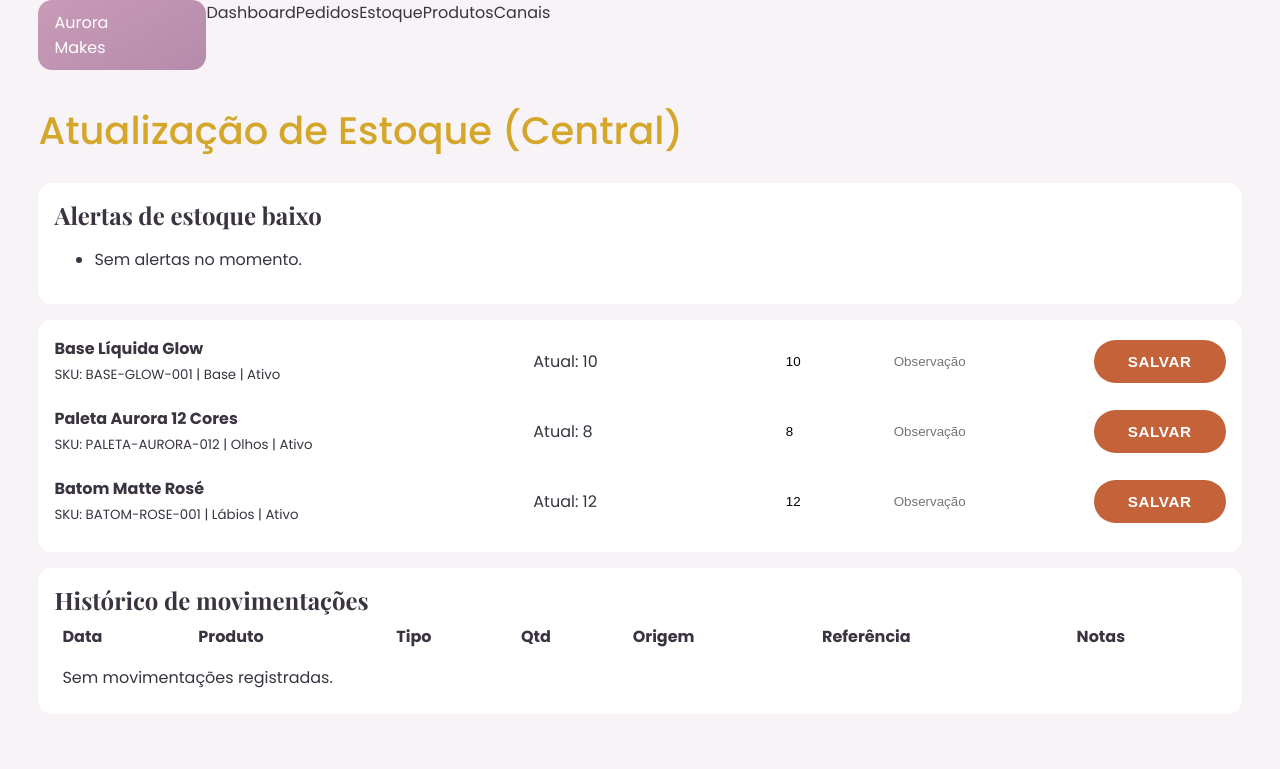
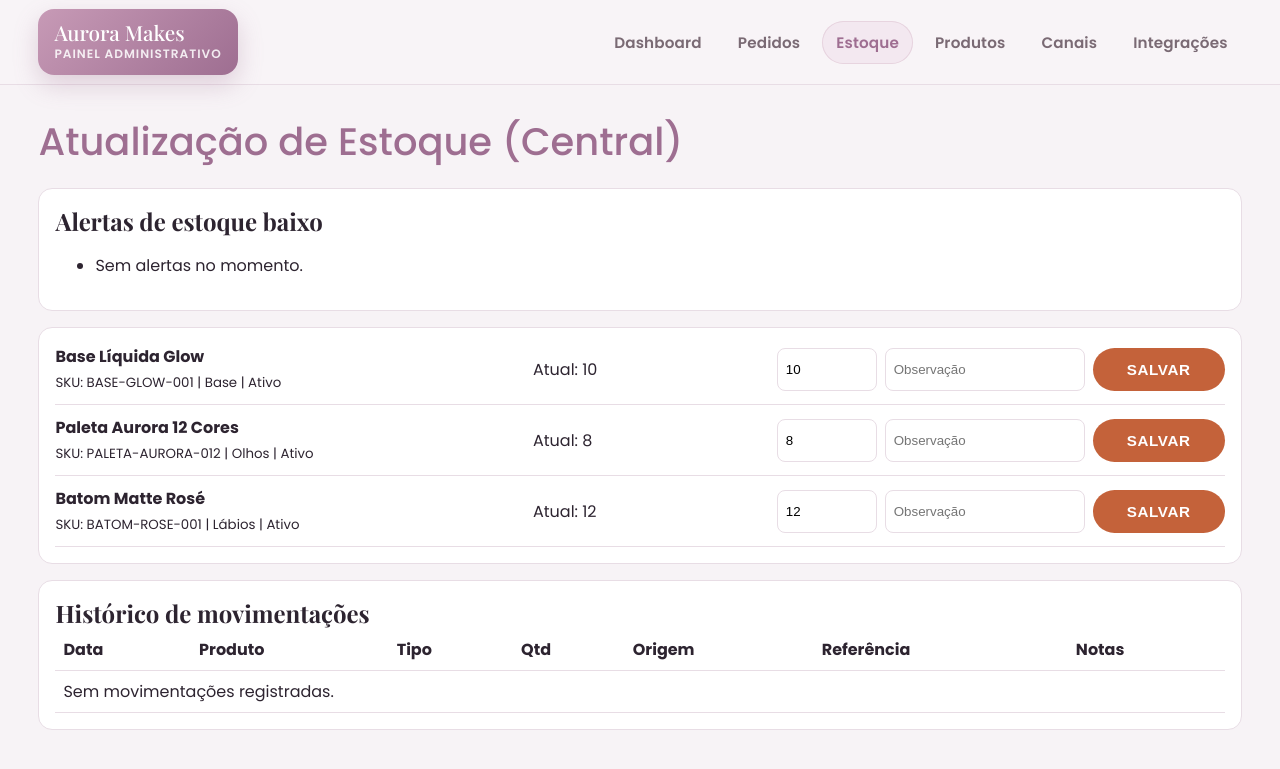
Before and after one commit to lr0999835-cpu/aurormakes, a Flask app: page /admin/stock in a window 1280 px wide. Shown: the top 769 px of the page. Run offline with Flask 3, Linux system fonts and the light colour scheme; data comes from the database, SQL or seed files in the repository; data that the repository does not hold is empty.

Commit message:
Redesign admin navigation with reusable responsive header

```diff
--- /dev/null
+++ b/backend/templates/admin/_admin_nav.html
@@ -0,0 +1,37 @@
+{% set nav_items = [
+  ('Dashboard', url_for('admin.admin_dashboard')),
+  ('Pedidos', url_for('admin.admin_orders')),
+  ('Estoque', url_for('admin.admin_stock')),
+  ('Produtos', url_for('admin.admin_products')),
+  ('Canais', url_for('admin.admin_channels')),
+  ('Integrações', url_for('admin.admin_integrations')),
+] %}
+<header class="admin-header">
+  <div class="container admin-header-inner">
+    <a href="/" class="admin-brand" aria-label="Aurora Makes - voltar para a loja">
+      <span class="admin-brand-title">Aurora Makes</span>
+      <span class="admin-brand-subtitle">Painel administrativo</span>
+    </a>
+
+    <details class="admin-mobile-nav" role="group">
+      <summary aria-label="Abrir menu de navegação administrativa">
+        <span></span>
+        <span></span>
+        <span></span>
+      </summary>
+      <nav class="admin-mobile-nav-panel" aria-label="Navegação mobile do admin">
+        {% for label, href in nav_items %}
+          {% set is_active = request.path == href %}
+          <a href="{{ href }}" {% if is_active %}aria-current="page"{% endif %}>{{ label }}</a>
+        {% endfor %}
+      </nav>
+    </details>
+
+    <nav class="admin-nav" aria-label="Navegação principal do admin">
+      {% for label, href in nav_items %}
+        {% set is_active = request.path == href %}
+        <a href="{{ href }}" class="admin-nav-link{% if is_active %} is-active{% endif %}" {% if is_active %}aria-current="page"{% endif %}>{{ label }}</a>
+      {% endfor %}
+    </nav>
+  </div>
+</header>
--- /dev/null
+++ b/backend/templates/admin/_layout.html
@@ -0,0 +1,16 @@
+<!DOCTYPE html>
+<html lang="pt-BR">
+<head>
+  <meta charset="UTF-8">
+  <meta name="viewport" content="width=device-width, initial-scale=1.0">
+  <title>{% block title %}Admin{% endblock %}</title>
+  <link rel="stylesheet" href="/css/style.css">
+  {% block head_extra %}{% endblock %}
+</head>
+<body class="admin-body">
+  {% include 'admin/_admin_nav.html' %}
+  <main class="container admin-main section">
+    {% block content %}{% endblock %}
+  </main>
+</body>
+</html>
--- a/backend/templates/admin/stock.html
+++ b/backend/templates/admin/stock.html
@@ -1,10 +1,8 @@
-<!DOCTYPE html>
-<html lang="pt-BR">
-<head>
-  <meta charset="UTF-8">
-  <meta name="viewport" content="width=device-width, initial-scale=1.0">
-  <title>Admin | Estoque</title>
-  <link rel="stylesheet" href="/css/style.css">
+{% extends 'admin/_layout.html' %}
+
+{% block title %}Admin | Estoque{% endblock %}
+
+{% block head_extra %}
 <style>
   .admin-card { background: #fff; border: 1px solid var(--border); border-radius: 14px; padding: 16px; }
   .stock-grid { display: grid; gap: 10px; }
@@ -14,22 +12,9 @@
   table { width: 100%; border-collapse: collapse; }
   th, td { border-bottom: 1px solid var(--border); padding: 8px; text-align: left; }
 </style>
-</head>
-<body>
-  <header class="topo">
-    <div class="container nav-wrapper">
-      <a href="/" class="logo">Aurora <span>Makes</span></a>
-      <nav class="menu">
-        <a href="/admin/dashboard">Dashboard</a>
-        <a href="/admin/orders">Pedidos</a>
-        <a href="/admin/stock" class="active">Estoque</a>
-        <a href="/admin/products">Produtos</a>
-        <a href="/admin/channels">Canais</a>
-      </nav>
-    </div>
-  </header>
+{% endblock %}
 
-  <main class="container section">
+{% block content %}
 <h1 class="section-title">Atualização de Estoque (Central)</h1>
 
 <section class="admin-card" style="margin-bottom: 16px;">
@@ -85,6 +70,4 @@
     </tbody>
   </table>
 </section>
-  </main>
-</body>
-</html>
+{% endblock %}
--- a/css/style.css
+++ b/css/style.css
@@ -9,6 +9,14 @@
   --text-soft: #7e6e78;
   --white: #ffffff;
   --border-soft: #e8d9e2;
+  --border: #e8dde5;
+  --admin-bg: #f7f3f6;
+  --admin-surface: #ffffff;
+  --admin-brand: #c79ab6;
+  --admin-brand-dark: #9e6e91;
+  --admin-text: #2d2430;
+  --admin-muted: #7a6a74;
+  --admin-hover: #f3e8f0;
   --hover-pink: #ebc8db;
   --radius-card: 18px;
   --radius-pill: 999px;
@@ -597,6 +605,156 @@ a { text-decoration: none; color: inherit; }
   font-size: 0.93rem;
 }
 
+
+
+/* Admin dashboard shell */
+.admin-body {
+  background: var(--admin-bg);
+  color: var(--admin-text);
+}
+
+.admin-header {
+  position: sticky;
+  top: 0;
+  z-index: 140;
+  backdrop-filter: blur(8px);
+  background: color-mix(in srgb, var(--admin-bg) 88%, white 12%);
+  border-bottom: 1px solid var(--border);
+}
+
+.admin-header-inner {
+  display: flex;
+  align-items: center;
+  gap: 20px;
+  justify-content: space-between;
+  min-height: 84px;
+}
+
+.admin-brand {
+  min-width: 200px;
+  background: linear-gradient(135deg, var(--admin-brand), var(--admin-brand-dark));
+  color: #fff;
+  border-radius: 16px;
+  padding: 12px 16px;
+  box-shadow: 0 10px 24px rgba(158, 110, 145, 0.28);
+  display: inline-flex;
+  flex-direction: column;
+  gap: 2px;
+}
+
+.admin-brand-title {
+  font-family: "Playfair Display", serif;
+  font-size: 1.3rem;
+  line-height: 1.1;
+}
+
+.admin-brand-subtitle {
+  font-size: 0.76rem;
+  letter-spacing: 0.08em;
+  text-transform: uppercase;
+  font-weight: 600;
+  opacity: 0.86;
+}
+
+.admin-nav {
+  display: flex;
+  align-items: center;
+  gap: 8px;
+  flex-wrap: wrap;
+  justify-content: flex-end;
+}
+
+.admin-nav-link {
+  border-radius: 999px;
+  padding: 10px 14px;
+  color: var(--admin-muted);
+  font-size: 0.95rem;
+  font-weight: 600;
+  letter-spacing: 0.01em;
+  transition: background 0.2s ease, color 0.2s ease, box-shadow 0.2s ease;
+}
+
+.admin-nav-link:hover {
+  background: var(--admin-hover);
+  color: var(--admin-brand-dark);
+}
+
+.admin-nav-link:focus-visible,
+.admin-mobile-nav summary:focus-visible,
+.admin-mobile-nav-panel a:focus-visible {
+  outline: 2px solid var(--admin-brand-dark);
+  outline-offset: 2px;
+}
+
+.admin-nav-link.is-active {
+  background: var(--admin-hover);
+  color: var(--admin-brand-dark);
+  box-shadow: inset 0 0 0 1px #e7d4df;
+}
+
+.admin-main {
+  padding-top: 28px;
+}
+
+.admin-main .section-title {
+  color: var(--admin-brand-dark);
+  margin-bottom: 18px;
+}
+
+.admin-mobile-nav {
+  position: relative;
+  display: none;
+}
+
+.admin-mobile-nav summary {
+  list-style: none;
+  width: 44px;
+  height: 44px;
+  border-radius: 12px;
+  border: 1px solid var(--border);
+  background: #fff;
+  display: grid;
+  place-content: center;
+  gap: 4px;
+  cursor: pointer;
+}
+
+.admin-mobile-nav summary::-webkit-details-marker { display: none; }
+
+.admin-mobile-nav summary span {
+  width: 18px;
+  height: 2px;
+  border-radius: 2px;
+  background: var(--admin-brand-dark);
+}
+
+.admin-mobile-nav-panel {
+  position: absolute;
+  right: 0;
+  top: calc(100% + 10px);
+  width: min(280px, 80vw);
+  display: grid;
+  gap: 6px;
+  background: #fff;
+  border: 1px solid var(--border);
+  border-radius: 14px;
+  padding: 8px;
+  box-shadow: 0 14px 34px rgba(94, 66, 88, 0.16);
+}
+
+.admin-mobile-nav-panel a {
+  border-radius: 10px;
+  padding: 10px 12px;
+  font-weight: 600;
+  color: var(--admin-muted);
+}
+
+.admin-mobile-nav-panel a:hover,
+.admin-mobile-nav-panel a[aria-current="page"] {
+  background: var(--admin-hover);
+  color: var(--admin-brand-dark);
+}
+
 /* Compatibility styles for existing cart/order pages */
 .topo { background: transparent; }
 .nav-wrapper, .menu { display: flex; }
@@ -647,6 +805,20 @@ a { text-decoration: none; color: inherit; }
   .mega-nav-list { justify-content: flex-start; }
   .mega-dropdown { grid-template-columns: repeat(3, minmax(140px, 1fr)); }
   .cards-grid { grid-template-columns: repeat(3, minmax(0, 1fr)); }
+}
+
+@media (max-width: 920px) {
+  .admin-header-inner {
+    min-height: 74px;
+  }
+
+  .admin-nav {
+    display: none;
+  }
+
+  .admin-mobile-nav {
+    display: block;
+  }
 }
 
 @media (max-width: 860px) {
```
Also changed, not shown: backend/templates/admin/channels.html (+8 -26 lines), backend/templates/admin/dashboard.html (+8 -25 lines), backend/templates/admin/integrations.html (+6 -24 lines), backend/templates/admin/orders.html (+9 -25 lines), backend/templates/admin/products.html (+8 -25 lines). Lines whose indentation alone changed are shown as unchanged.
